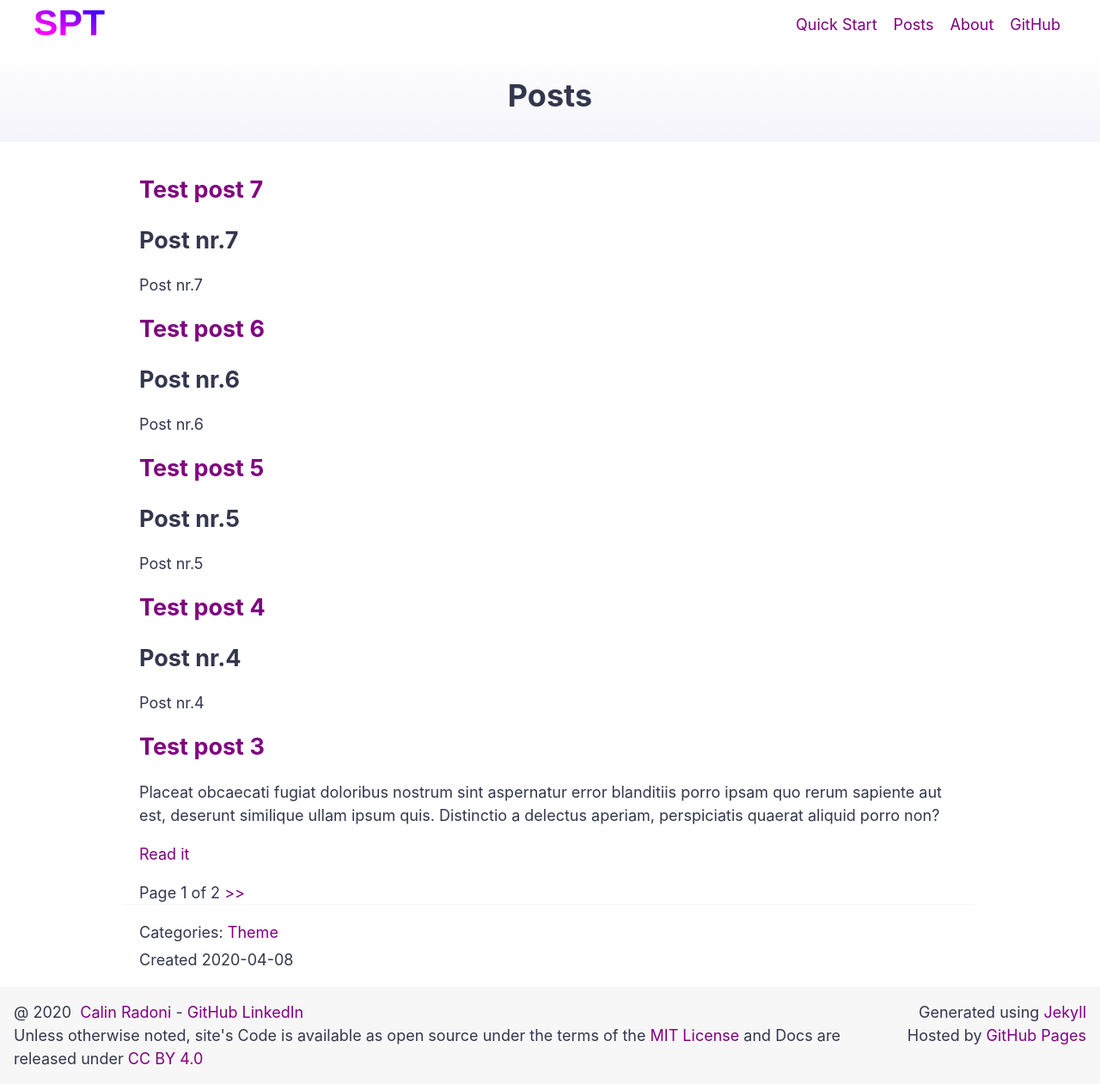
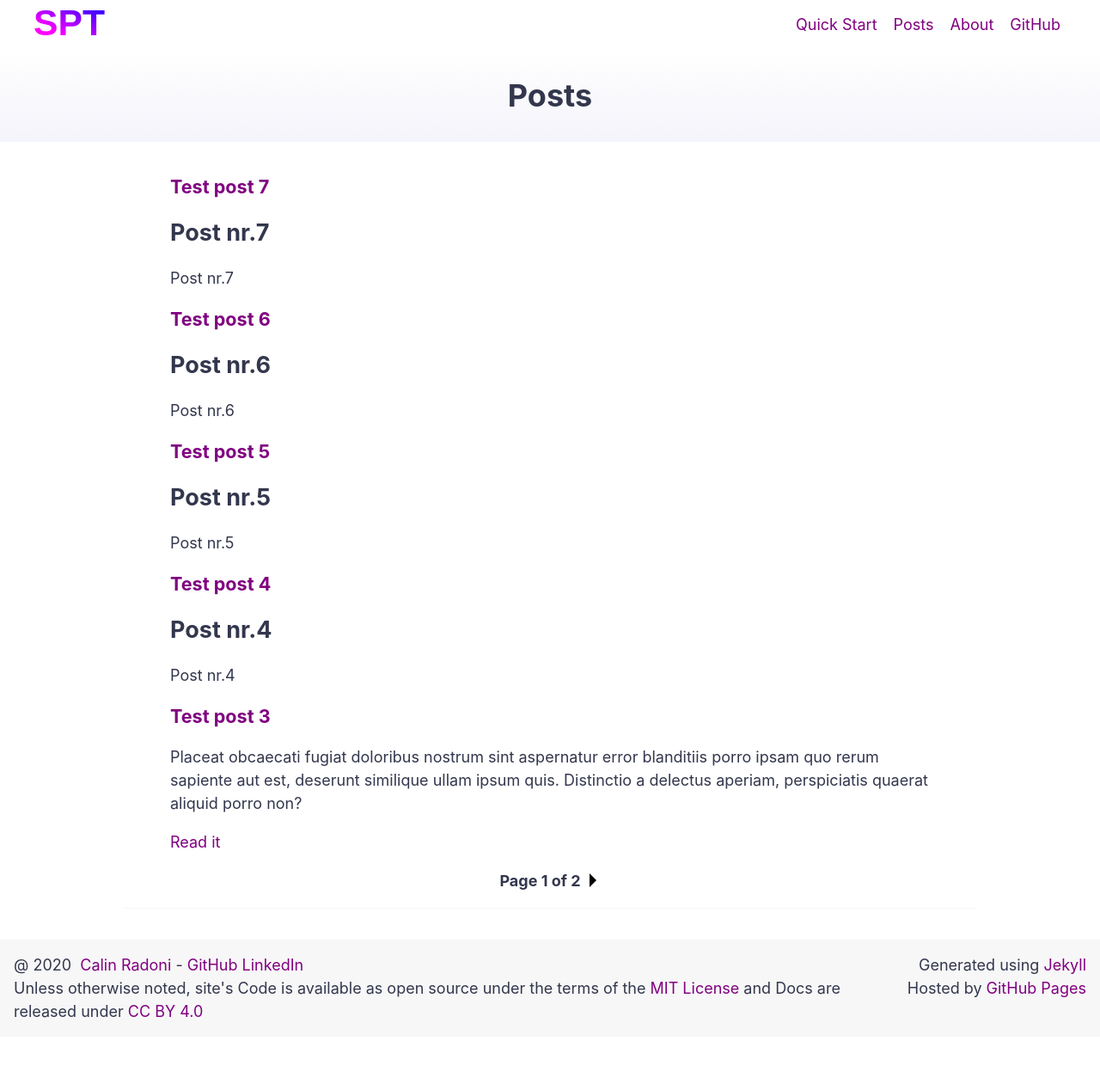
Before and after one commit to CalinRadoni/simple-purple-theme, a Jekyll site: the page built from pages/index.html, in a window 1280 px wide. Shown: the whole page at 86% size. Built offline with Jekyll 4.4.1, drawn with Linux system fonts in a browser that asks for light colours; the list of posts is cut into pages by our own code; after the commit the page ends 1206 px from its top, so only the background shows below that.

Commit message:
Adds style to the Posts page

```diff
--- /dev/null
+++ b/_sass/_pagination.scss
@@ -0,0 +1,16 @@
+@charset "utf-8";
+
+.pagination {
+
+  &-post {
+    margin-left: 1rem;
+
+    h1 { font-size: 1.2rem; font-weight: bold }
+
+    &-body {
+      /* */
+    }
+  }
+
+  &-page-cnt { font-weight: bolder }
+}
--- a/_sass/base.scss
+++ b/_sass/base.scss
@@ -137,6 +137,7 @@ a.logo {
 // aux
 
 @import '_tags';
+@import '_pagination';
 @import '_cards.scss';
 @import '_buttons.scss';
 
--- a/pages/index.html
+++ b/pages/index.html
@@ -1,29 +1,33 @@
 ---
 title: Posts
-date: 2020-04-08
-categories: [ "Theme" ]
 # for paginator the permalink must be left default !
 permalink:
 ---
 
+<section class="row-limited">
+<div class="pagination">
+
 {% for post in paginator.posts %}
-  <div class="paginator-post">
-  <h2><a href="{{ post.url }}">{{ post.title }}</a></h1>
-  <div class="content">
-  {{ post.content | split:'<!--preview-->' | first }}
-  {% if post.content contains '<!--preview-->' %}
-  <p><a href="{{ post.url }}">Read it</a></p>
+<div class="pagination-post">
+  <h1><a href="{{ post.url }}">{{ post.title }}</a></h1>
+  <div class="pagination-post-body">
+    {{ post.content | split:'<!--preview-->' | first }}
+    {% if post.content contains '<!--preview-->' %}
+    <p><a href="{{ post.url }}">Read it</a></p>
   {% endif %}
   </div>
-  </div>
+</div>
 {% endfor %}
 
-<div class="pagination">
+<p class="text-center">
   {% if paginator.previous_page %}
-    <a href="{{ paginator.previous_page_path }}">&lt;&lt;</a>
+    <a href="{{ paginator.previous_page_path }}"><img class="svg-icon" src="/assets/img/left.svg" alt="Previous page"></a>
   {% endif %}
-    <span>Page {{ paginator.page }} of {{ paginator.total_pages }}</span>
+    <span class="pagination-page-cnt">Page {{ paginator.page }} of {{ paginator.total_pages }}</span>
   {% if paginator.next_page %}
-    <a href="{{ paginator.next_page_path }}">&gt;&gt;</a>
+    <a href="{{ paginator.next_page_path }}"><img class="svg-icon" src="/assets/img/right.svg" alt="Next page"></a>
   {% endif %}
+</p>
+
 </div>
+</section>
```
Also changed, not shown: assets/img/left.svg (added), assets/img/right.svg (added), simple-purple-theme.gemspec.
